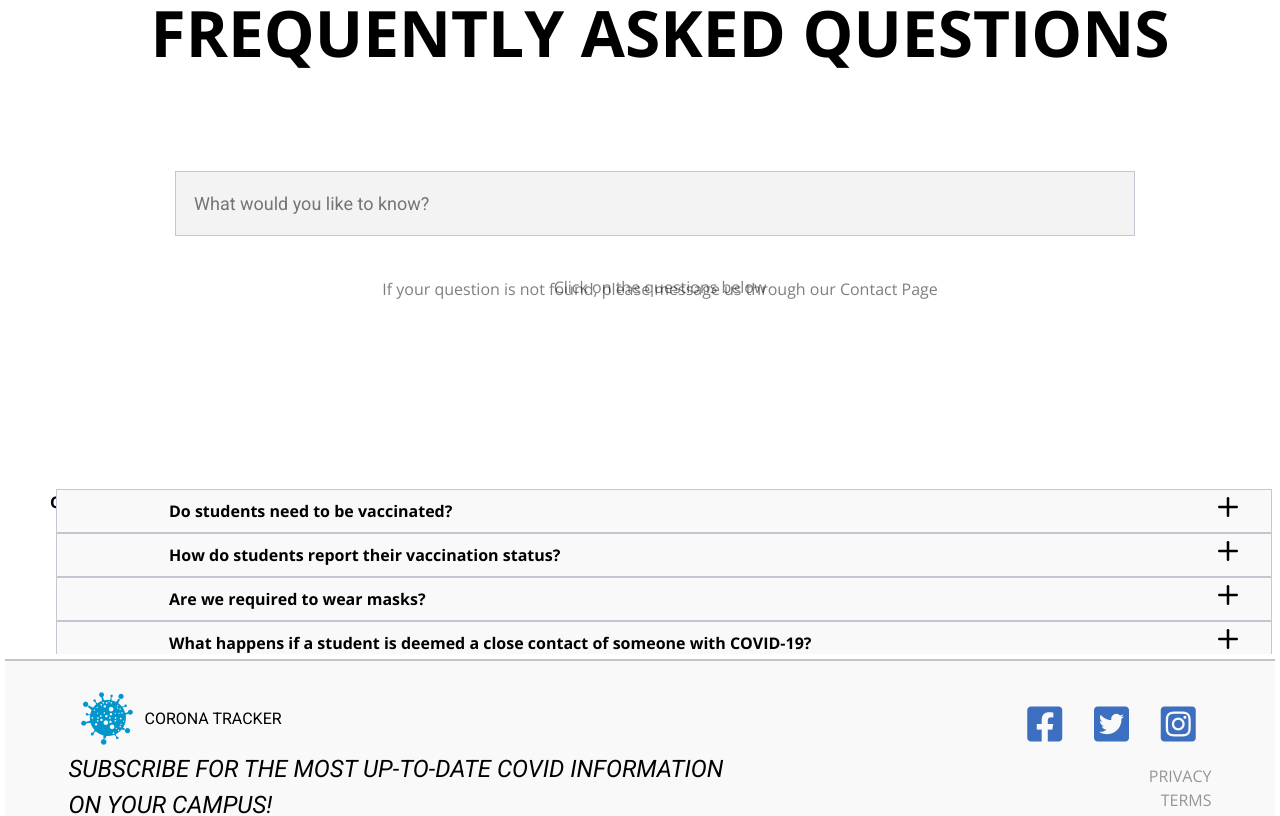
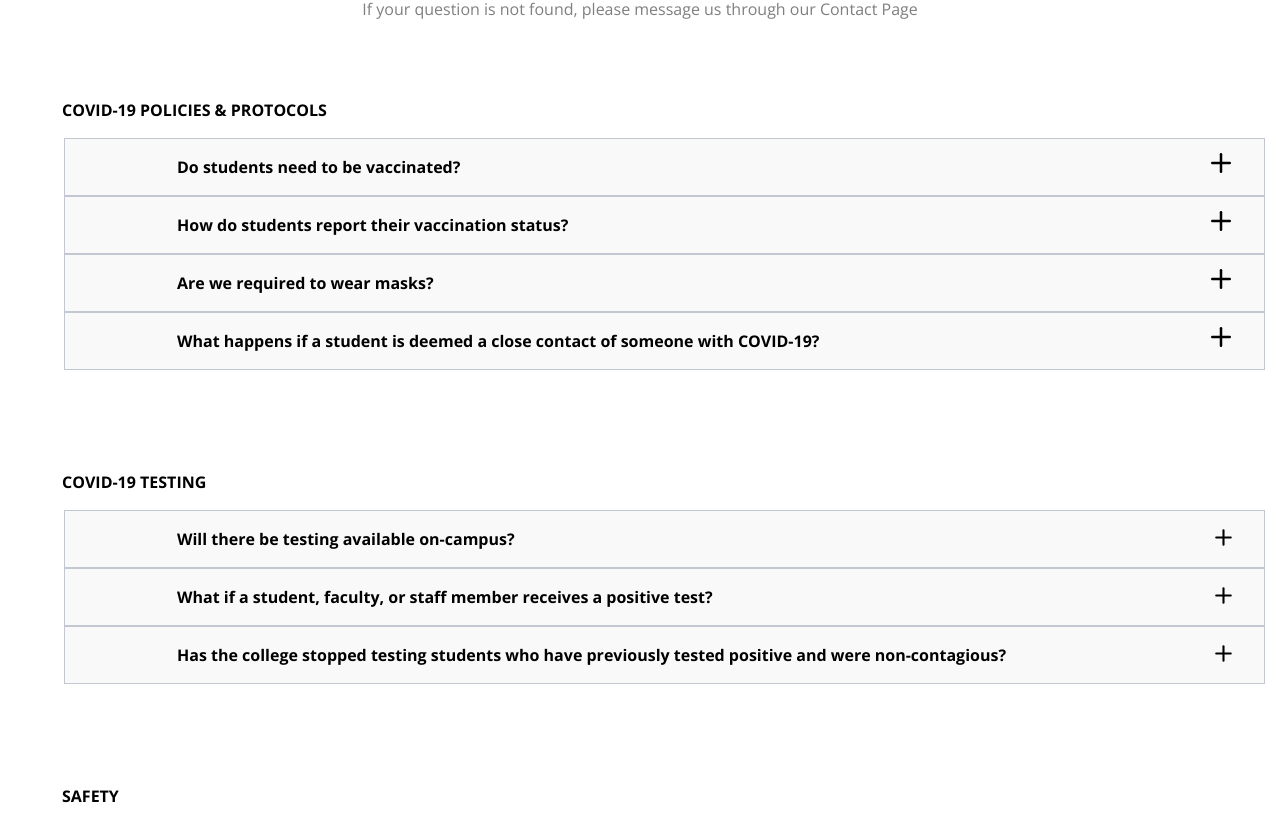
Before and after one commit to romeorpj/Covid-Tracker-Project, a React (Create React App) app: page /Faq in a window 1280 px wide. Shown: the part 375-1191 px from the top of the page. Built offline with nearby package versions, Linux system fonts and the light colour scheme.

Commit message:
Edited the FAQ page for better respnsiveness and formatting.

```diff
--- a/src/FAQ page/Faq.js
+++ b/src/FAQ page/Faq.js
@@ -16,42 +16,9 @@ const Body = styled.body`
 		margin: 0;
 		height: 100%;
 		background: none;
-	}
+	};
 `;
 
-// const Header = styled.div`
-// 	width: 100%;
-// 	position: relative;
-// 	height: 150px;
-// 	background: #f9f9f9;
-
-// 	@media (min-width: 768px) {
-// 		position: relative;
-// 		width: 100%;
-// 		height: 183px;
-// 		background: #f9f9f9;
-// 		border: 1px solid #c4c4c4;
-// 		box-sizing: border-box;
-// 		position: relative;
-// 	} ;
-// `;
-
-// const Footer = styled.div`
-// 	width: 100%;
-// 	position: relative;
-// 	height: 150px;
-// 	background: #f9f9f9;
-// 	@media (min-width: 768px) {
-// 		position: relative;
-// 		width: 100%;
-// 		height: 183px;
-// 		left: 0px;
-// 		top: 850px;
-// 		background: #f9f9f9;
-// 		border: 1px solid #c4c4c4;
-// 		box-sizing: border-box;
-// 	} ;
-// `;
 
 const Title = styled.div`
 	left: 20px;
@@ -74,7 +41,6 @@ const Title = styled.div`
 		font-style: normal;
 		font-weight: bold;
 		font-size: 64px;
-		position: relative;
 		top: 260px;
 	} ;
 `;
@@ -88,6 +54,7 @@ const Input = styled.input`
 	border: 1px solid #c3c7d2;
 	top: 437.93px;
 	font-size: 16px;
+	margin-left: 20px;
 
 	@media (min-width: 768px) {
 		padding: 1em;
@@ -96,8 +63,8 @@ const Input = styled.input`
 		background: rgba(196, 196, 196, 0.2);
 		border: 1px solid #c3c7d2;
 		top: 350px;
-		position: relative;
-		left: 175px;
+		margin-left:10em;
+		margin-top: 2em;
 		font-size: 18px;
 	} ;
 `;
@@ -119,7 +86,6 @@ const Help = styled.div`
 
 	@media (min-width: 768px) {
 		top: 400px;
-		position: relative;
 		color: rgba(0, 0, 0, 0.5);
 		display: flex;
 		flex-direction: column;
@@ -129,13 +95,14 @@ const Help = styled.div`
 		font-style: normal;
 		font-size: 28px;
 		line-height: 2px;
+		padding-top: 1em;
+		padding-bottom: 2em;
 	} ;
 `;
 
 const Section1 = styled.div`
 	text-align: center;
 	font-size: 24px;
-	position: relative;
 	display: inline-block;
 	font-weight: bold;
 	font-family: Open Sans;
@@ -144,8 +111,7 @@ const Section1 = styled.div`
 
 	@media (min-width: 768px) {
 		top: 600px;
-		position: relative;
-		left: 50px;
+		margin-left: 1.5em;
 		font-size: 36px;
 		font-weight: bold;
 		font-family: Open Sans;
@@ -157,7 +123,6 @@ const Section1 = styled.div`
 const Section2 = styled.div`
 	text-align: center;
 	font-size: 24px;
-	position: relative;
 	display: inline-block;
 	font-weight: bold;
 	font-family: Open Sans;
@@ -166,14 +131,13 @@ const Section2 = styled.div`
 	left: 2.5em;
 
 	@media (min-width: 768px) {
-		left: 50px;
+		margin-left: 1.5em;
 		font-size: 36px;
 		font-weight: bold;
 		font-family: Open Sans;
 		font-style: normal;
 		text-transform: uppercase;
 		top: 600px;
-		position: relative;
 		display: inline-block;
 	} ;
 `;
@@ -181,7 +145,6 @@ const Section2 = styled.div`
 const Section3 = styled.div`
 	text-align: center;
 	font-size: 24px;
-	position: relative;
 	display: inline-block;
 	font-weight: bold;
 	font-family: Open Sans;
@@ -192,8 +155,7 @@ const Section3 = styled.div`
 	@media (min-width: 768px) {
 		display: inline-block;
 		top: 600px;
-		position: relative;
-		left: 50px;
+		margin-left: 1.5em;
 		font-size: 36px;
 		font-weight: bold;
 		font-family: Open Sans;
@@ -209,7 +171,6 @@ const AccordionSection = styled.div`
 	font-size: 18px;
 
 	@media (min-width: 768px) {
-		position: relative;
 		font-family: Open Sans;
 		font-style: normal;
 		font-weight: bold;
@@ -272,6 +233,7 @@ const Dropdown = styled.div`
 		align-items: center;
 		font-size: 25px;
 		line-height: 35px;
+		padding-top: 1.5em;
 		padding-bottom: 3em;
 		padding-left: 1em;
 	} ;
--- a/src/index.css
+++ b/src/index.css
@@ -7,8 +7,8 @@
 *::before,
 *::after {
 	box-sizing: inherit;
-	margin: 0;
-	padding: 0;
+	/*margin: 0;
+	padding: 0;*/
 	border: 0;
 }
 
```
Also changed, not shown: 2 other files (tests, documents, lock files or other folders).
